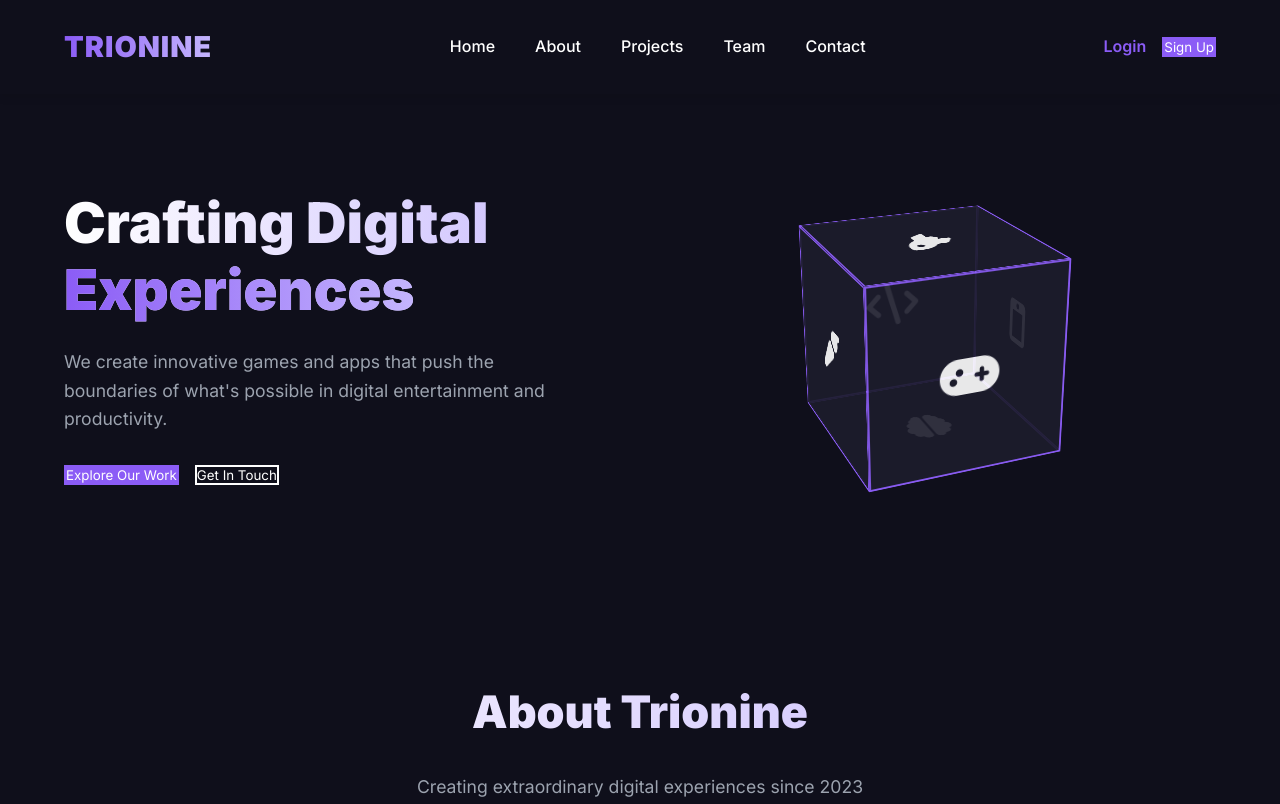
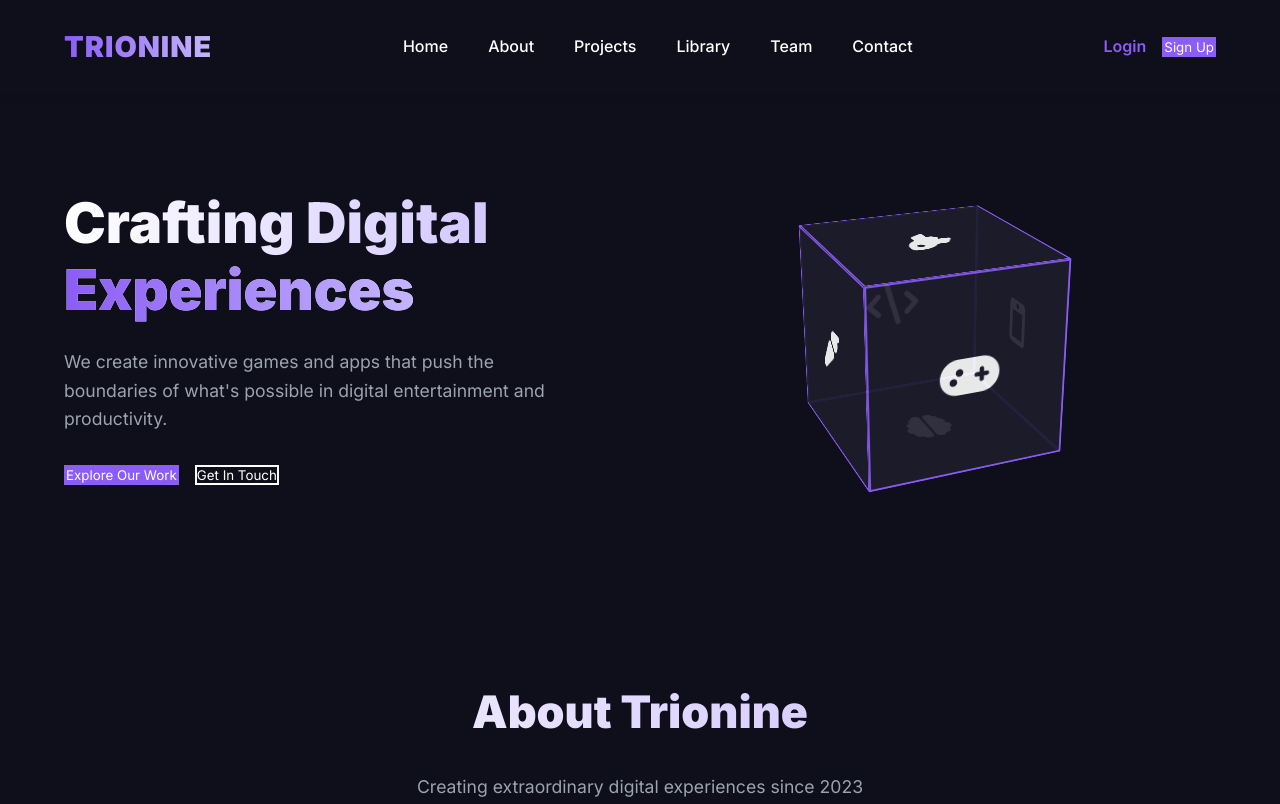
Before and after one commit to sadabx/trionine, a plain HTML site: page index.html in a window 1280 px wide. Shown: the top 804 px of the page. Drawn offline with Linux system fonts and the light colour scheme.

Commit message:
Update index.html

```diff
--- a/index.html
+++ b/index.html
@@ -769,6 +769,7 @@
       <li><a href="#">Home</a></li>
       <li><a href="#about">About</a></li>
       <li><a href="#projects">Projects</a></li>
+      <li><a href="library.html">Library</a></li>
       <li><a href="#team">Team</a></li>
       <li><a href="#contact">Contact</a></li>
     </ul>
```
